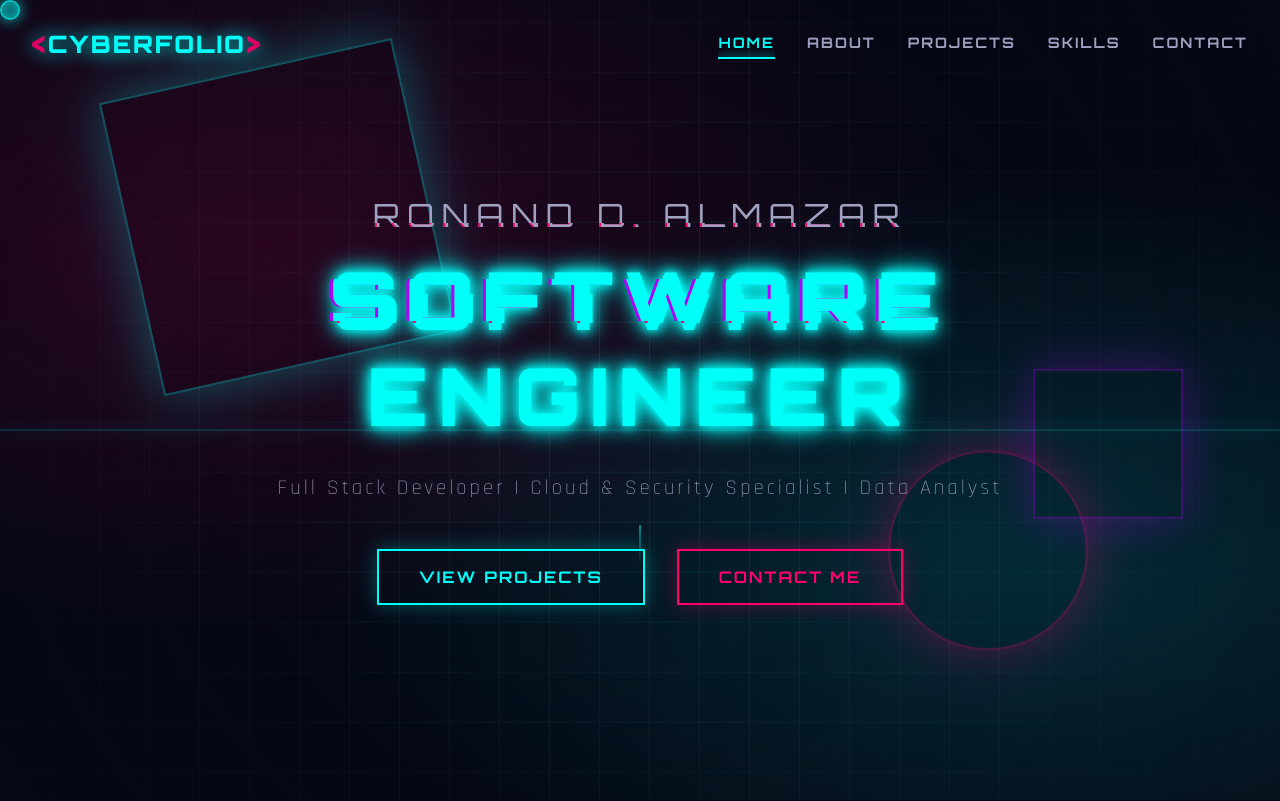
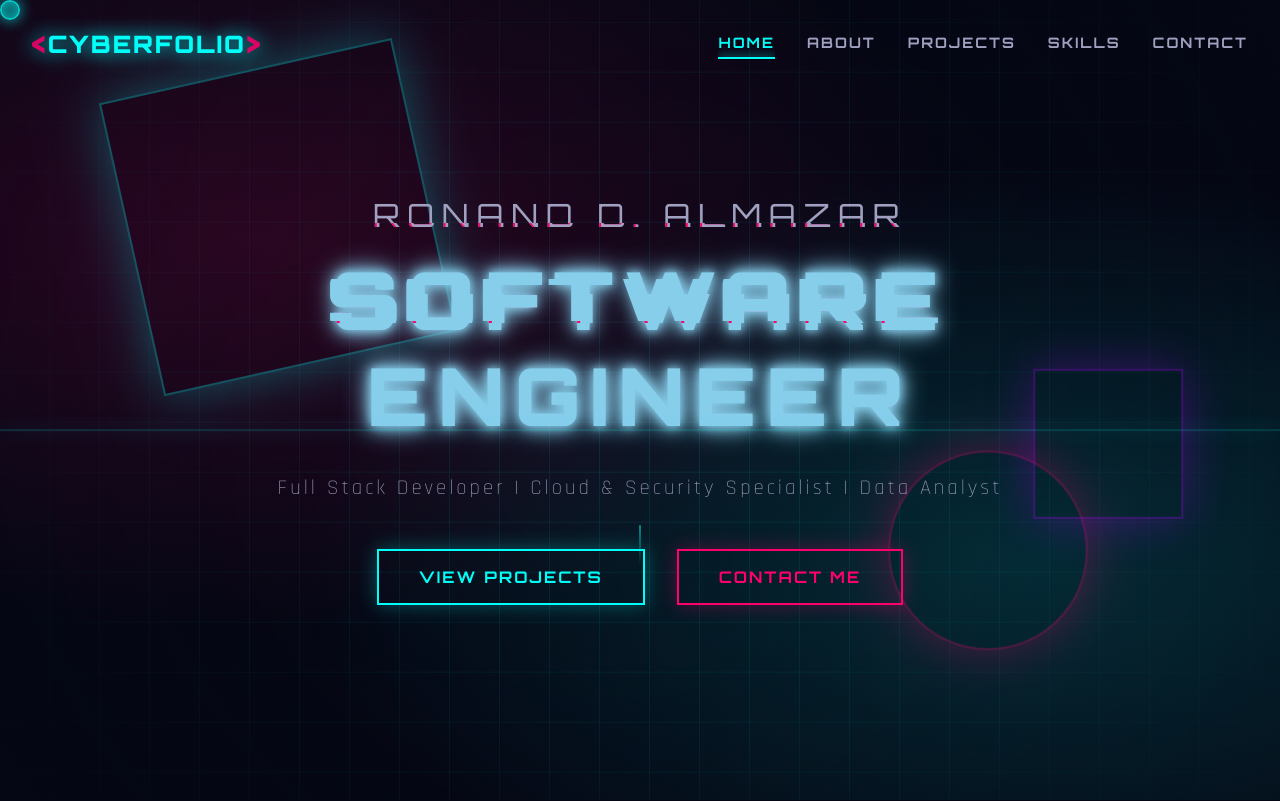
Before and after one commit to milkyway-x/cyberpunk-portfolio, a React (Vite) app: page / in a window 1280 px wide. Shown: the top 801 px of the page. Built offline with nearby package versions, Linux system fonts and the light colour scheme.

Commit message:
Adjust the color of SOFTWARE ENGINEERING

```diff
--- a/src/components/Hero.css
+++ b/src/components/Hero.css
@@ -28,14 +28,14 @@
   font-family: 'Orbitron', sans-serif;
   font-size: 5rem;
   font-weight: 900;
-  color: var(--neon-cyan);
-  text-shadow: 0 0 30px var(--neon-cyan),
-               0 0 60px var(--neon-cyan),
-               0 0 90px var(--neon-cyan);
+  color: #87CEEB;
+  text-shadow: 0 0 30px #87CEEB,
+               0 0 60px #87CEEB,
+               0 0 90px #87CEEB;
   margin-bottom: 2rem;
   letter-spacing: 10px;
   line-height: 1.2;
-  animation: neon-glow 2s ease-in-out infinite;
+  animation: neon-glow-light-blue 2s ease-in-out infinite;
 }
 
 /* Glitch Effect */
@@ -113,7 +113,7 @@
 
 .glitch-name::after {
   left: -3px;
-  text-shadow: -3px 0 var(--neon-purple);
+  text-shadow: -3px 0 #87CEEB;
   clip: rect(85px, 9999px, 140px, 0);
   animation: glitch-anim-2 3s infinite linear alternate-reverse;
 }
--- a/src/index.css
+++ b/src/index.css
@@ -85,6 +85,48 @@ body {
   }
 }
 
+/* Neon Glow Red Animation */
+@keyframes neon-glow-red {
+  0%, 100% {
+    text-shadow: 0 0 10px #8B0000,
+                 0 0 20px #8B0000,
+                 0 0 30px #8B0000;
+  }
+  50% {
+    text-shadow: 0 0 5px #8B0000,
+                 0 0 10px #8B0000,
+                 0 0 15px #8B0000;
+  }
+}
+
+/* Neon Glow Blue Animation */
+@keyframes neon-glow-blue {
+  0%, 100% {
+    text-shadow: 0 0 10px #00008B,
+                 0 0 20px #00008B,
+                 0 0 30px #00008B;
+  }
+  50% {
+    text-shadow: 0 0 5px #00008B,
+                 0 0 10px #00008B,
+                 0 0 15px #00008B;
+  }
+}
+
+/* Neon Glow Light Blue Animation */
+@keyframes neon-glow-light-blue {
+  0%, 100% {
+    text-shadow: 0 0 10px #87CEEB,
+                 0 0 20px #87CEEB,
+                 0 0 30px #87CEEB;
+  }
+  50% {
+    text-shadow: 0 0 5px #87CEEB,
+                 0 0 10px #87CEEB,
+                 0 0 15px #87CEEB;
+  }
+}
+
 /* Scan Line Effect */
 @keyframes scan {
   0% {
```
